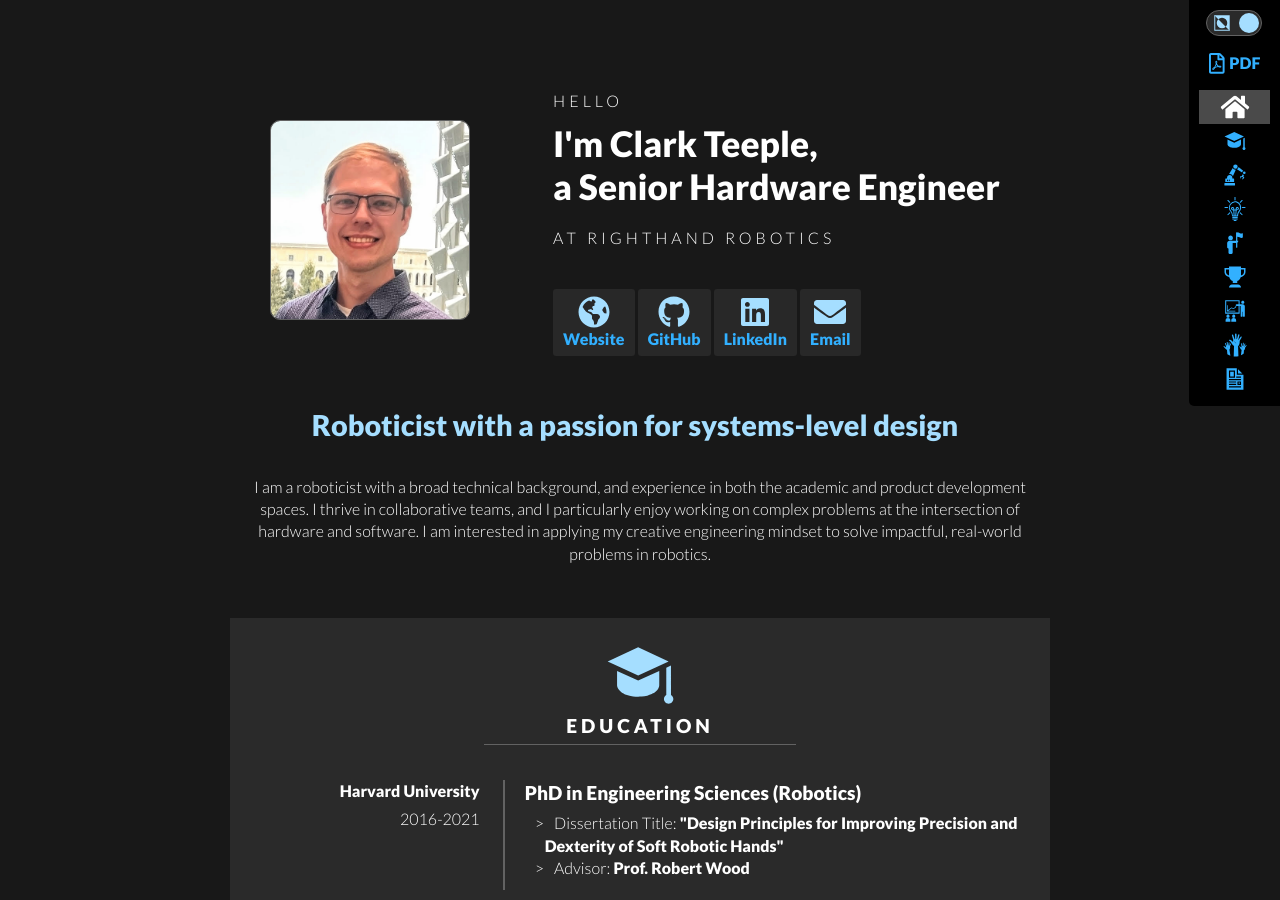
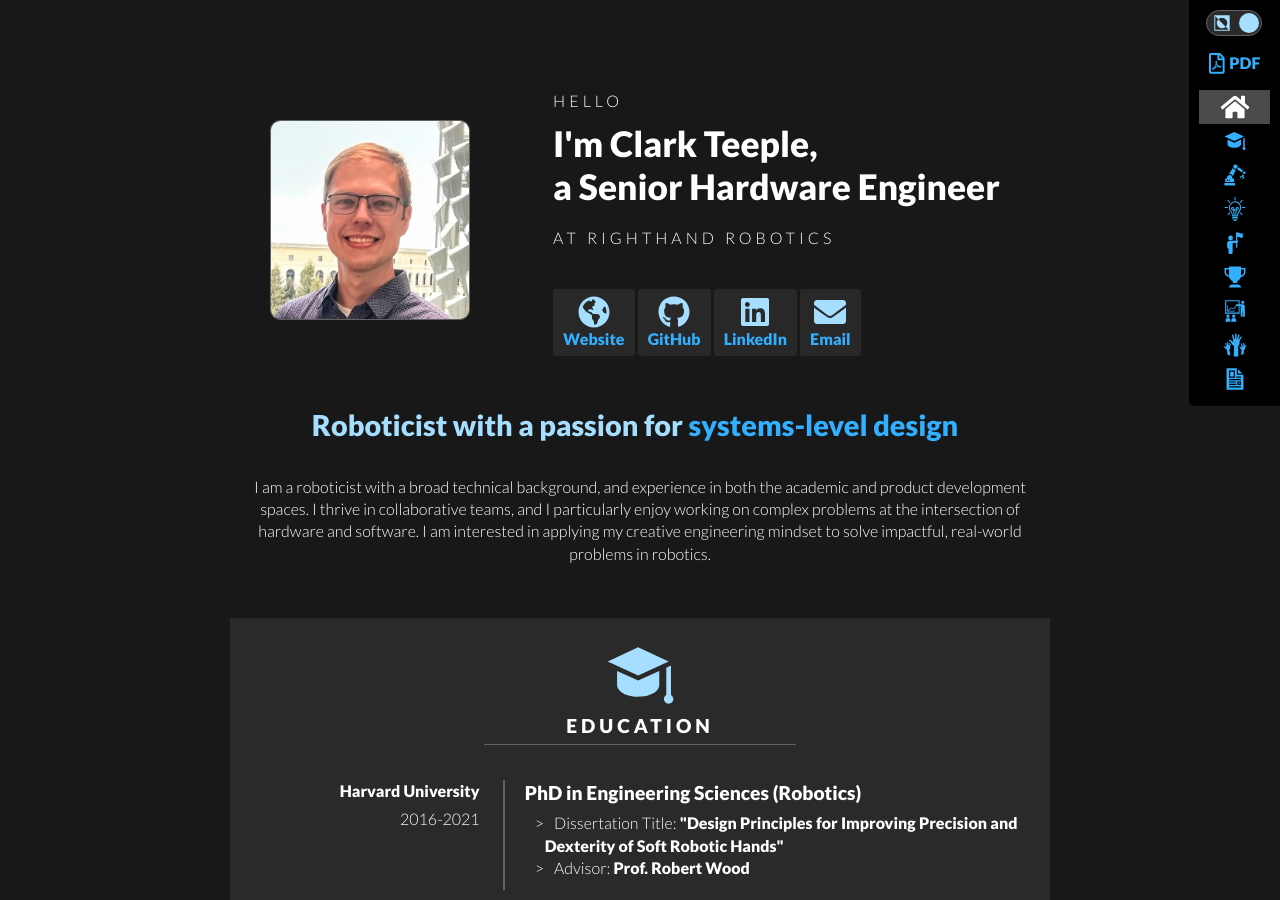
Before and after one commit to cbteeple/cbteeple.github.io, a Jekyll site: the page built from index.html, in a window 1280 px wide and 900 px high. Built offline with Jekyll 4.4.1, drawn with Linux system fonts in a browser that asks for light colours; nearby versions of some CDN libraries.

Commit message:
Update bio.yml

```diff
--- a/_data/bio.yml
+++ b/_data/bio.yml
@@ -1,4 +1,4 @@
-mission: 'Roboticist with a passion for systems-level design'
+mission: 'Roboticist with a passion for <em>systems-level design</em>'
 
 detailed: I am a roboticist with a broad technical background, and
   experience in both the academic and product development spaces. I
```
